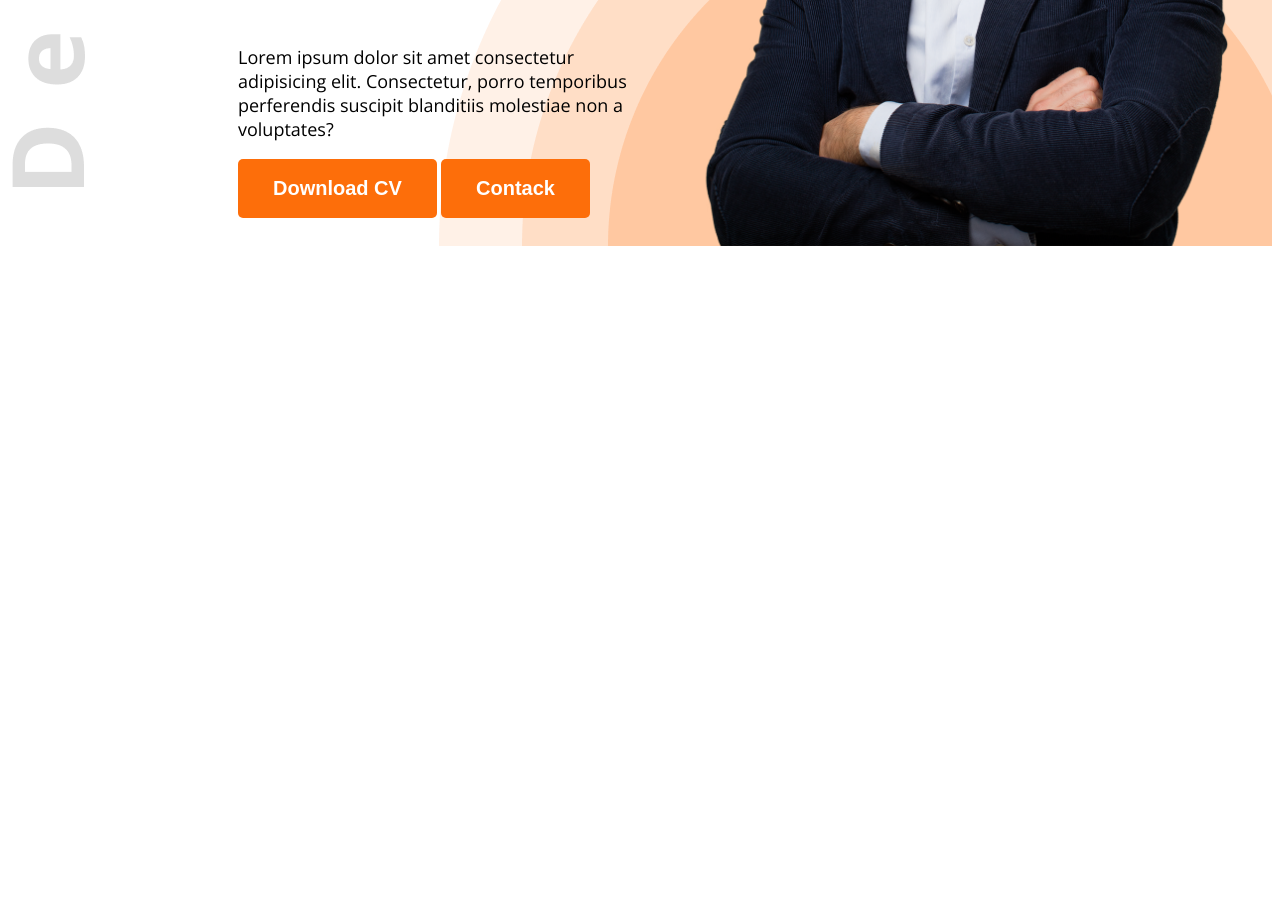
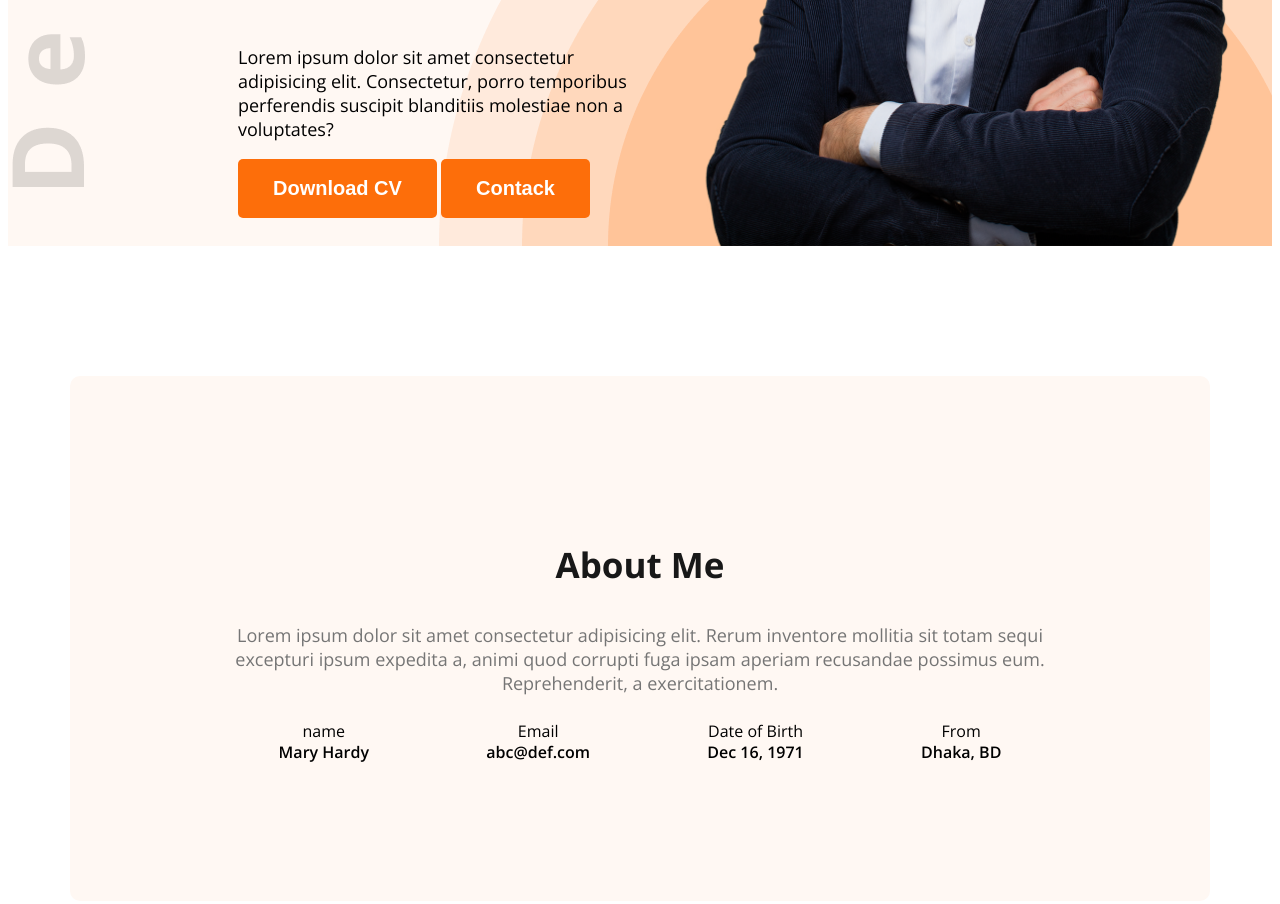
Before and after one commit to Apurba-Das35/web-dev-portfolio, a plain HTML site: page index.html in a window 1280 px wide. Shown: the part 584-1488 px from the top of the page. Before the commit the page ends 838 px from the top, so only its background shows below. Drawn offline with nearby package versions, Linux system fonts and the light colour scheme.

Commit message:
about me added

```diff
--- a/index.html
+++ b/index.html
@@ -10,7 +10,7 @@
     <link rel="stylesheet" href="style/portfolio.css">
 </head>
 <body class="open-sans-normal">
-    <header class="header">
+    <header class="header secondary-bg">
         <nav>
             <h3 class="nav-title">Mas<span class="text-primary">r</span>y</h3>
             <ul>
@@ -36,7 +36,31 @@
     </header>
 
     <main>
-
+        <section class="about secondary-bg">
+            <h3 class="section-title">About Me</h3>
+            <p class="section-description">
+                Lorem ipsum dolor sit amet consectetur adipisicing elit. Rerum inventore mollitia sit totam sequi excepturi ipsum expedita a, animi quod corrupti fuga ipsam aperiam recusandae possimus eum. Reprehenderit, a exercitationem.
+            </p>
+            <!-- .about-item*4>p.item-title+p.item-description -->
+            <div class="about-items">
+                <div class="about-item">
+                    <p class="item-title">name</p>
+                    <p class="item-description">Mary Hardy</p>
+                </div>
+                <div class="about-item">
+                    <p class="item-title">Email</p>
+                    <p class="item-description">abc@def.com</p>
+                </div>
+                <div class="about-item">
+                    <p class="item-title">Date of Birth</p>
+                    <p class="item-description">Dec 16, 1971</p>
+                </div>
+                <div class="about-item">
+                    <p class="item-title">From</p>
+                    <p class="item-description">Dhaka, BD</p>
+                </div>
+            </div>
+        </section>
     </main>
 
     <footer>
--- a/style/portfolio.css
+++ b/style/portfolio.css
@@ -8,6 +8,10 @@
     "wdth" 100;
 }
 /* shared style */
+.secondary-bg{
+    background-color: #FFF8F3;
+}
+
 .text-primary{
     color: #FD6E0A;
 }
@@ -23,6 +27,17 @@
     padding: 18px 35px;
     border-radius: 5px;
     border: none;
+}
+
+.section-title{
+    font-size: 35px;
+    font-weight: bold;
+    color: #181818;
+}
+
+.section-description{
+    font-size: 18px;
+    color: #757575;
 }
 /* header */
 .header{
@@ -81,3 +96,26 @@ nav li a{
 .banner-profile-pic{
     width: 580px;
 }
+
+/* main style */
+main{
+    max-width: 1140px;
+    margin: 0 auto;
+}
+/* about style */
+.about{
+    border-radius: 10px;
+    padding: 130px 150px;
+    text-align: center;
+    margin-top: 130px;
+}
+.about-items{
+    display: flex;
+    justify-content: space-around;
+}
+.about-items p{
+    line-height: 5px;
+}
+.item-description{
+    font-weight: 600;
+}
```
